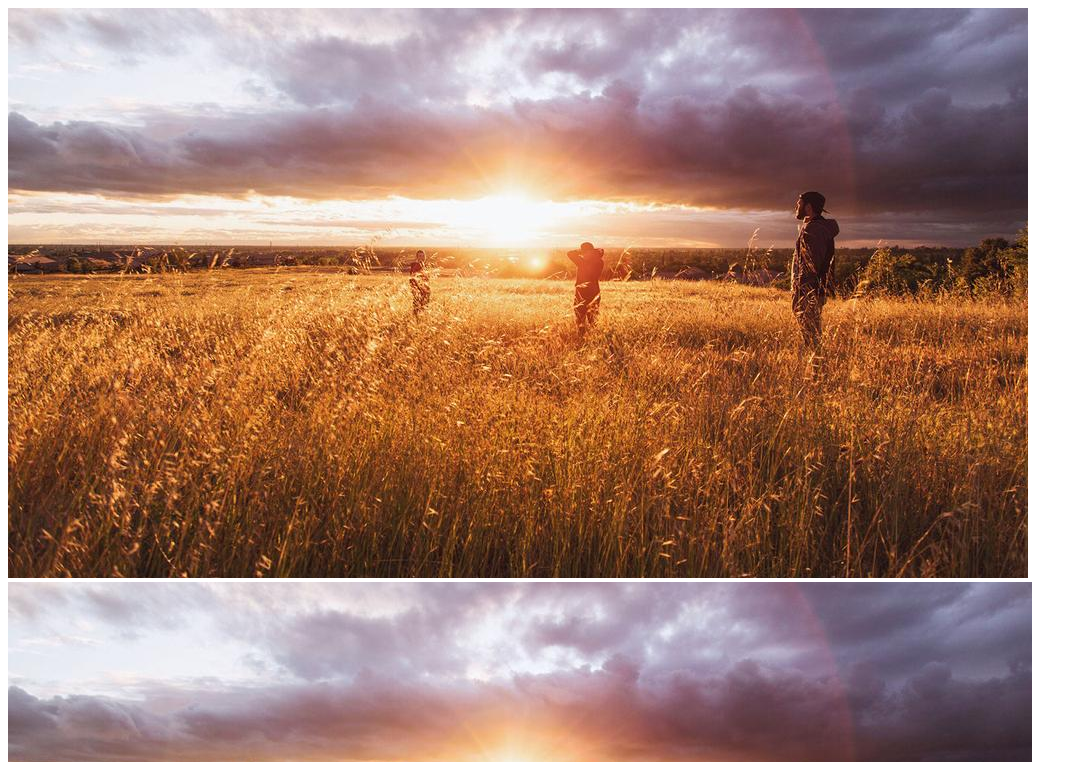
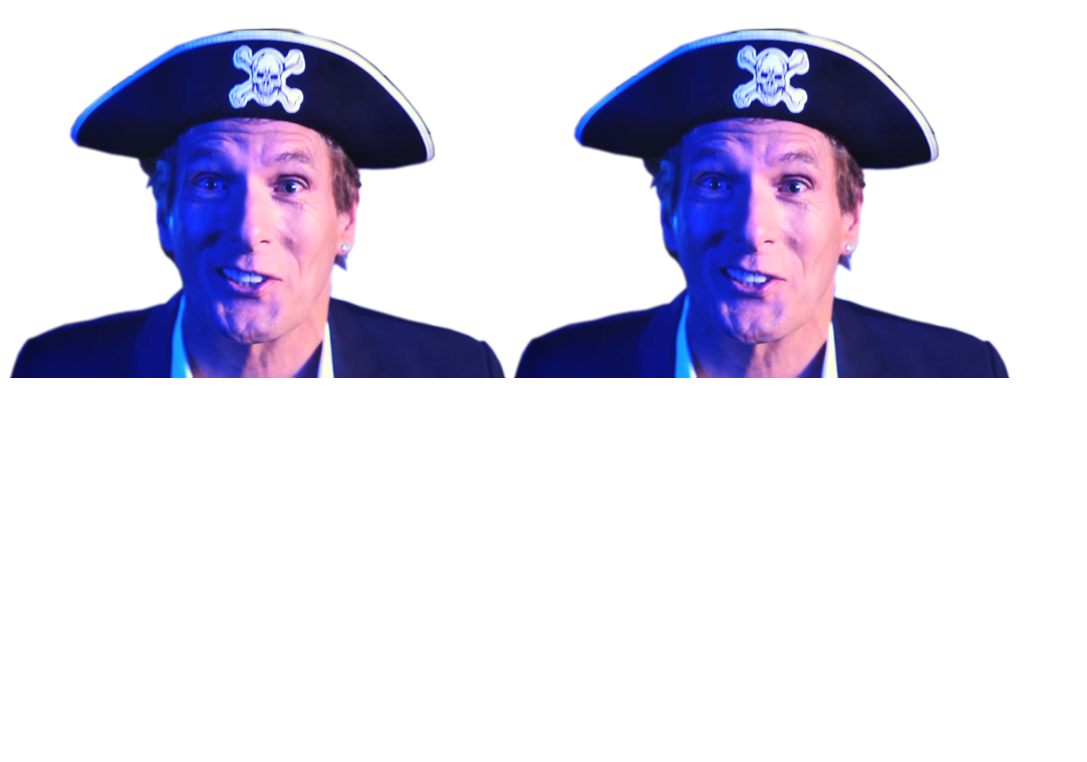
Before and after one commit to doughensel/imgAbstract, a plain HTML site: page index.html in a window 1280 px wide. Shown: the top 762 px of the page, without its empty margins (0-1087 px from the left). Drawn offline with Linux system fonts and the light colour scheme.

Commit message:
drawPoly.compareColors()

```diff
--- a/index.html
+++ b/index.html
@@ -5,8 +5,8 @@
 	</head>
 	<body>
 		<canvas id="canvas"></canvas>
-		<img src="images/adobe-field.jpg" height="576" width="1024" alt="original image" id="originalImage" />
-		<!-- <img src="images/micheal-bolton-pop-up-small.png" height="370" width="500" alt="original image" id="originalImage" /> -->
+		<!-- <img src="images/adobe-field.jpg" height="576" width="1024" alt="original image" id="originalImage" /> -->
+		<img src="images/micheal-bolton-pop-up-small.png" height="370" width="500" alt="original image" id="originalImage" />
 		<!-- <img src="images/michael-bolton-sparrow.png" height="808" width="1390" alt="original image" id="originalImage" /> -->
 		<script type="text/javascript" src="js/imgAbstract.js"></script>
 	</body>
--- a/js/imgAbstract.js
+++ b/js/imgAbstract.js
@@ -22,7 +22,7 @@ var capture = {
 	//  higher numbers will make smaller dots and the inverse is also true
 	dotRadius  : 2,
 	//  Set the polygon threshold of how strict/lenient the code should be in comparing colors
-	polyThres  : 0,
+	polyThres  : 10,
 	//  Select which type of output to generate. Only one should be set to TRUE
 	output     : {
 		square : false,
@@ -218,9 +218,31 @@ var capture = {
 		var threshold  = this.polyThres;
 			startPix   = Math.floor( this.colorArray.length/2 );
 
-		function spiral( level, step ){
+		var p1 = this.colorArray[ startPix ],
+			p2 = this.colorArray[ startPix - 1 ];
+
+		console.log( p1 );
+		console.log( p2 );
+		console.log( compareColors( p1, p2 ) );
+
+		function spiral( index, level, testColor ){
+
+			// Go out level number of spaces from the index point
+
 
 		}
+
+		//  Compare one color with another, but use polyThres (threshold)
+		//  to allow for variations in the colors.
+		function compareColors( colorPrime, colorTest ){
+			if( ( colorTest.r >= colorPrime.r - threshold && colorTest.r <= colorPrime.r + threshold ) &&
+				( colorTest.g >= colorPrime.g - threshold && colorTest.g <= colorPrime.g + threshold ) &&
+				( colorTest.b >= colorPrime.b - threshold && colorTest.b <= colorPrime.b + threshold ) ){
+				return true;
+			}else{
+				return false;
+			}
+		}// END function compareColors()
 
 	}
 };
```
